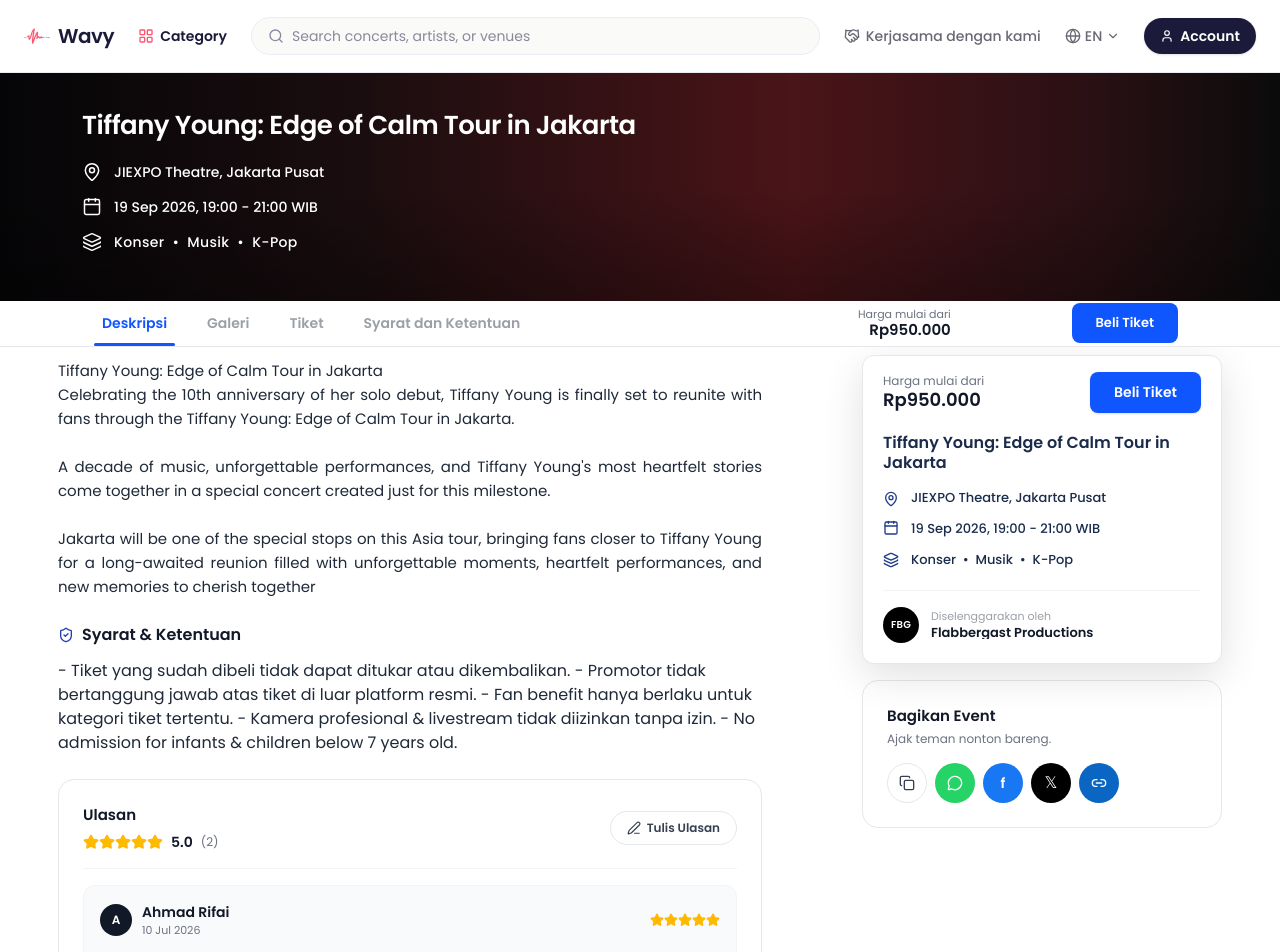
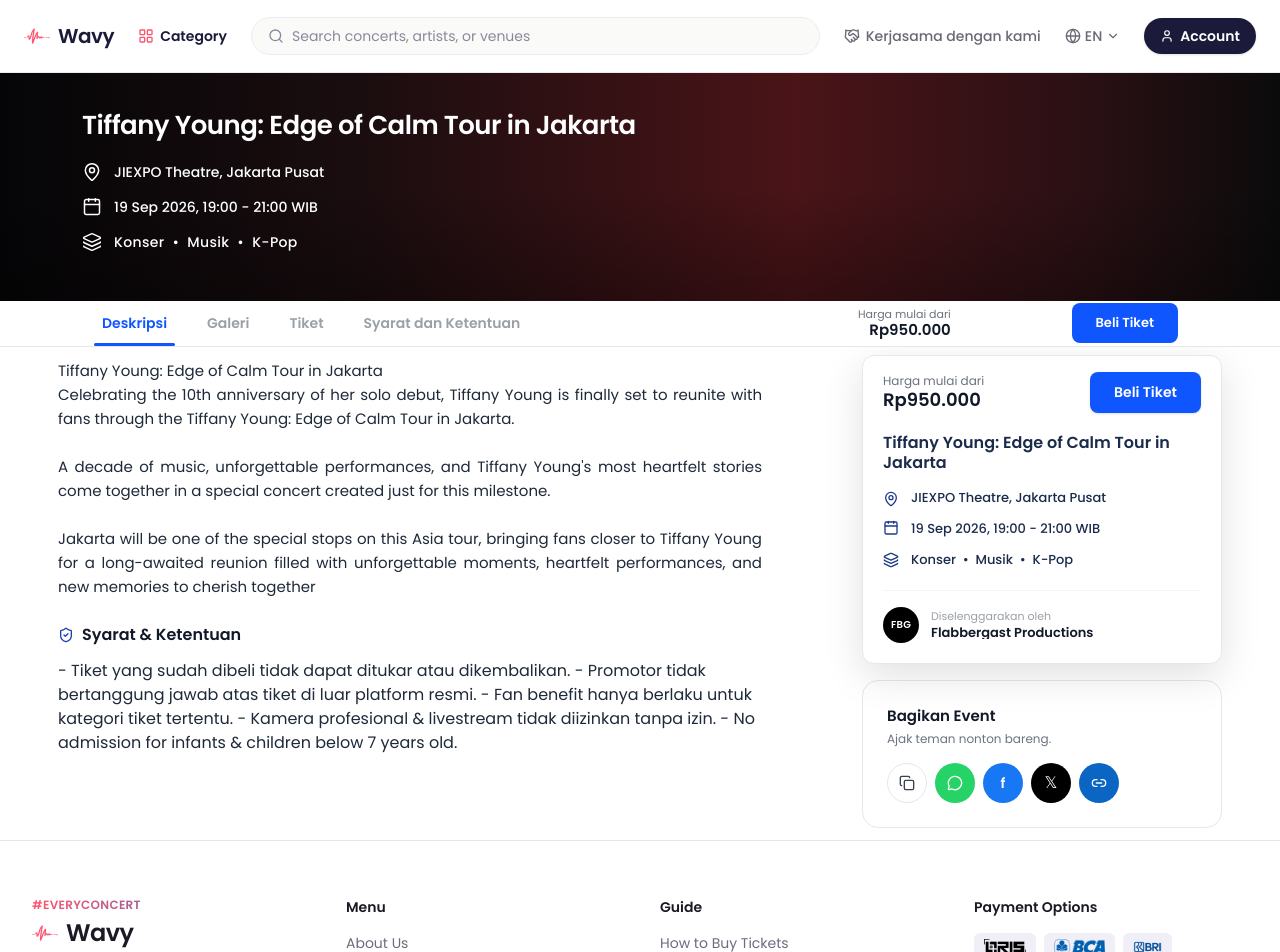
Before and after one commit to jieglee/wavy-next, a Next.js app: page /en/concerts/1 in a window 1280 px wide. Shown: the top 952 px of the page. Built offline with nearby package versions, Linux system fonts and the light colour scheme; no server answers; a web font is replaced by a local one.

Commit message:
feat: add detail description

```diff
--- a/src/app/[locale]/concerts/[id]/page.tsx
+++ b/src/app/[locale]/concerts/[id]/page.tsx
@@ -171,7 +171,6 @@
             <div ref={termsRef} id="sec-terms" className="scroll-mt-[72px]">
               <ConcertTerms concertId={id} terms={concert.terms_conditions ?? "- Tiket yang sudah dibeli tidak dapat ditukar atau dikembalikan.\n- Promotor tidak bertanggung jawab atas tiket di luar platform resmi.\n- Fan benefit hanya berlaku untuk kategori tiket tertentu.\n- Kamera profesional & livestream tidak diizinkan tanpa izin.\n- No admission for infants & children below 7 years old."} />
             </div>
-            <ConcertReviews reviews={concert.reviews} avgRating={concert.avg_rating} reviewCount={concert.review_count} onWriteReview={() => setReviewModal(true)} />
             <div className="lg:hidden">
               <ConcertOrganizerShare eventTitle={concert.title} />
             </div>
```
